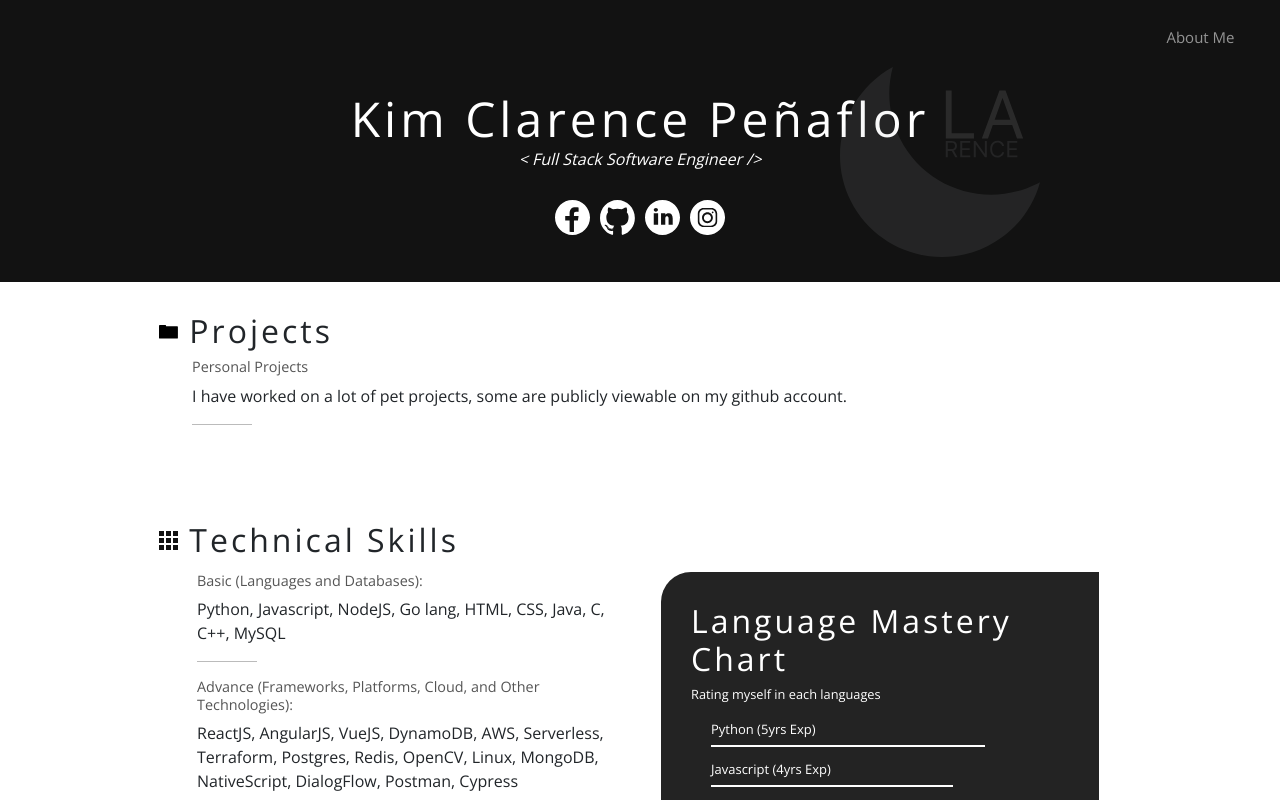
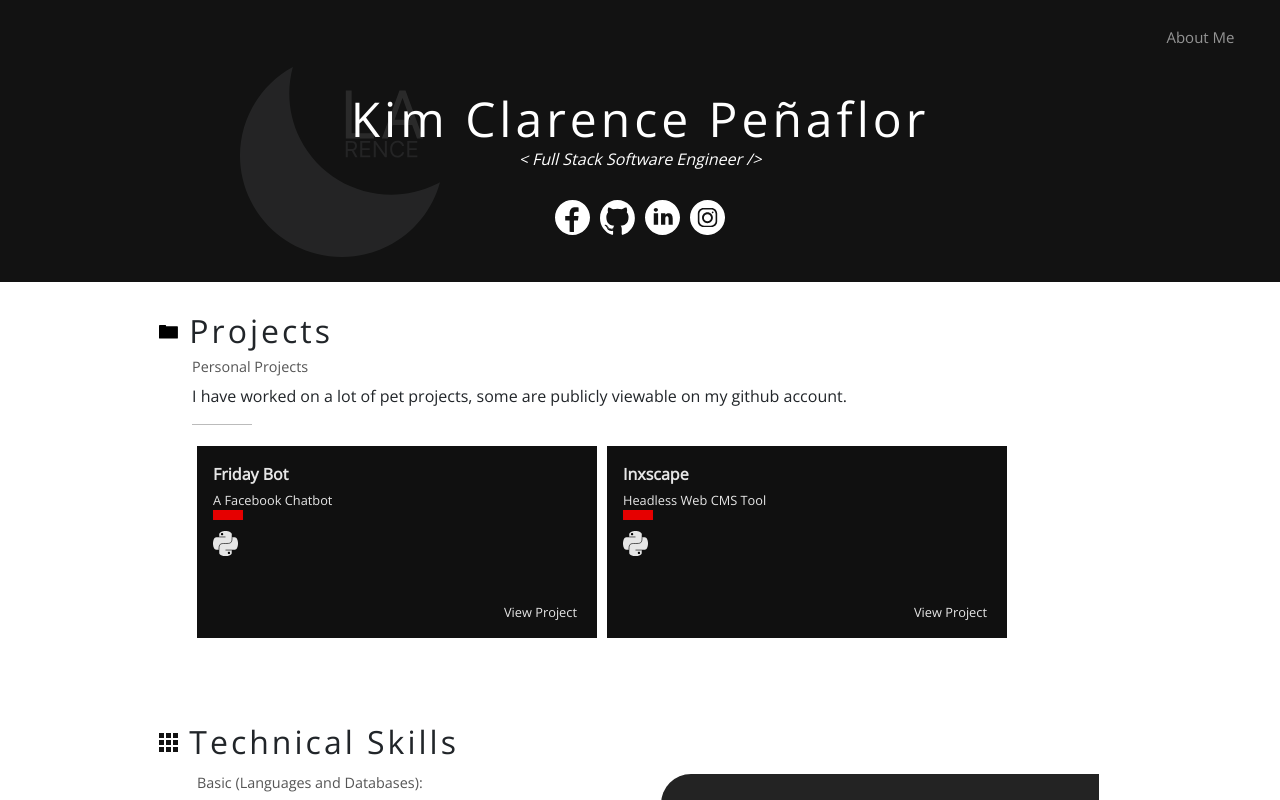
Before and after one commit to Clientrace/my-profile, a Next.js app: page / in a window 1280 px wide. Shown: the top 800 px of the page. Built offline with nearby package versions, Linux system fonts and the light colour scheme.

Commit message:
add z-index overlay to sticky header

```diff
--- a/src/pages/components/home/home.js
+++ b/src/pages/components/home/home.js
@@ -13,7 +13,7 @@ const StickyBanner = () => {
     <motion.div
       initial={{opacity: 0}}
       animate={{opacity: 1}}
-      transition={{duration: 0.3}}
+      transition={{duration: 0.5}}
       className={styles['stickyBanner']}>
       <TopNav showBrand/>
     </motion.div>
@@ -21,15 +21,13 @@ const StickyBanner = () => {
 }
 
 
-
 const Home = () => {
-  const TOP_BANNER_OFFSET = -290;
+  const TOP_BANNER_OFFSET = -150;
   const pageRef = useRef(null);
   const [isSticky, setSticky] = useState(false);
 
 
   const handleScroll = () => {
-    console.log('triggered');
     var scrollPos = getScrollPosition(pageRef.current).y;
     setSticky(scrollPos < TOP_BANNER_OFFSET);
   }
@@ -47,9 +45,9 @@ const Home = () => {
       </div>
       <div ref={pageRef} className={styles['mainBody']}>
         <div className={styles['mainTitle']}>
-          <h1>
+          <motion.h1 initial={{opacity: 0}} animate={{opacity: 1}}>
             Kim Clarence Peñaflor
-          </h1>
+          </motion.h1>
         </div>
         <motion.img
           src='/assets/logo.svg' className={styles['logo']}/>
--- a/src/pages/components/home/home.module.scss
+++ b/src/pages/components/home/home.module.scss
@@ -15,7 +15,7 @@
     opacity: 0.1;
     width: 200px;
     position: absolute;
-    right: 15em;
+    left: 15em;
   }
   .mainTitle {
     height: 60px;
@@ -38,6 +38,7 @@
 .stickyBanner {
   position: fixed;
   top: 0;
+  z-index: 100;
   width: 100%;
   height: 8vh;
   background-color: $dark;
--- a/src/pages/components/projectCard/projectCard.js
+++ b/src/pages/components/projectCard/projectCard.js
@@ -1,11 +1,46 @@
+
+import styles from './projectCard.module.scss';
+import {motion} from 'framer-motion';
 
 
-
-const ProjectCard = ({name}) => {
+const ProjectCard = ({name, bg, subtitle, tech}) => {
+  const renderTechIcons = () => {
+    return (
+      <div>
+        {
+          tech.map(data=>{
+            console.log(data);
+            if(data === 'python'){
+              return <img src="/assets/python.svg"/>
+            }
+          })
+        }
+      </div>
+    )
+  }
   return (
-    <div>
-      {name}
-    </div>
+    <motion.div
+      style={{
+        backgroundColor: 'black',
+      }}
+      className={styles['mainBody']}>
+      <div
+        className={styles['overlay']}>
+        <div>
+           <b>{ name }</b>
+        </div>
+        <div className={styles['description']}>
+          {subtitle}
+        </div>
+        <div className={styles['red']}/>
+        <div className={styles['tech']}>
+          {renderTechIcons()}
+        </div>
+        <div className={styles['action']}>
+          View Project
+        </div>
+      </div>
+    </motion.div>
   )
 }
 
--- a/src/pages/components/projectCard/projectCard.module.scss
+++ b/src/pages/components/projectCard/projectCard.module.scss
@@ -1,4 +1,42 @@
+
+@import '../../../styles/colors';
 
 .mainBody{
-
+  width: 25em;
+  height: 12em;
+  margin: 5px;
+  position: relative;
+  .overlay {
+    top: 0;
+    left: 0;
+    width: 25em;
+    height: 12em;
+    opacity: 0.9;
+    padding: 1em;
+    color: $white;
+    background-color: $dark;
+    .description {
+      margin-top: 5px;
+      font-size: 0.8em;
+    }
+    .red {
+      height: 10px;
+      background-color: red;
+      width: 30px;
+      bottom: 0;
+      right: 0;
+    }
+    .tech {
+      margin-top: 10px;
+      img {
+        width: 25px;
+      }
+    }
+    .action {
+      bottom: 15px;
+      right: 20px;
+      position: absolute;
+      font-size: .8em;
+    }
+  }
 }
--- a/src/pages/components/projects/projects.js
+++ b/src/pages/components/projects/projects.js
@@ -3,6 +3,15 @@ import Divider from '../divider/divider';
 import Heading from '../heading/heading';
 import Subheading from '../subheading/subheading';
 import styles from './projects.module.scss';
+import ProjectCard from '../projectCard/projectCard';
+
+const Card = ({name, bg, children}) => {
+  return <div className={styles['card']}>
+    <ProjectCard name={name} bg={bg}>
+      { children }
+    </ProjectCard>
+  </div>
+}
 
 
 const Projects = () => {
@@ -15,7 +24,15 @@ const Projects = () => {
             <Subheading>Personal Projects</Subheading>
             I have worked on a lot of pet projects, some are publicly viewable on my github account.
             <Divider/>
+            <div className={styles['projectList']}>
+              <ProjectCard name="Friday Bot"
+                tech={['python']}
+                subtitle="A Facebook Chatbot"/>
 
+              <ProjectCard name="Inxscape"
+                tech={['python']}
+                subtitle="Headless Web CMS Tool"/>
+            </div>
           </div>
         </div>
       </div>
--- a/src/pages/components/projects/projects.module.scss
+++ b/src/pages/components/projects/projects.module.scss
@@ -10,5 +10,13 @@
   padding-bottom: 50px;
   .body {
     width: 100%;
+    .projectList {
+      display: flex;
+      flex-direction: row;
+      .card {
+        margin-left: 5px;
+        margin-right: 5px;
+      }
+    }
   }
 }
--- a/src/pages/components/skills/skills.js
+++ b/src/pages/components/skills/skills.js
@@ -28,7 +28,7 @@ const Skills = () => {
         <div className={styles['container']}>
           <div className={styles['content']}>
             <Subheading>Basic (Languages and Databases):</Subheading>
-            Python, Javascript, NodeJS, Go lang, HTML, CSS, Java, C, C++, MySQL
+            Python, Javascript, NodeJS, Go lang, HTML, CSS, Java, C, C++, MySQL, NoSQL
             <Divider/>
             <Subheading>Advance (Frameworks, Platforms, Cloud, and Other Technologies):</Subheading>
             ReactJS, AngularJS, VueJS, DynamoDB, AWS, Serverless, Terraform, Postgres, Redis, OpenCV, Linux, MongoDB, NativeScript, DialogFlow, Postman, Cypress
```
Also changed, not shown: public/assets/fridaybot.png (added), public/assets/python.svg (added), src/pages/components/contact/contact.js (added).
